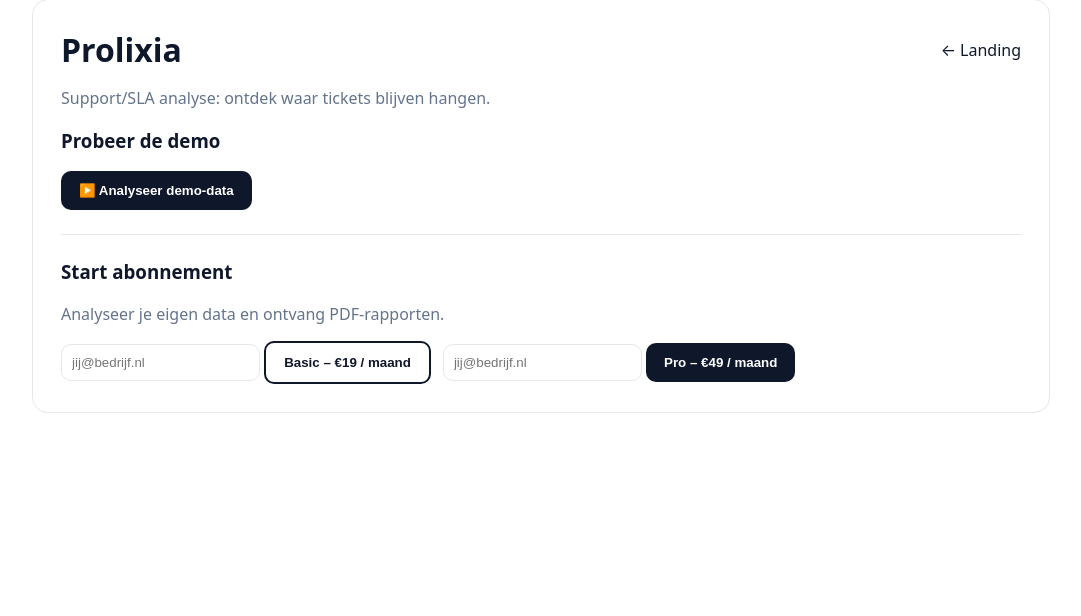
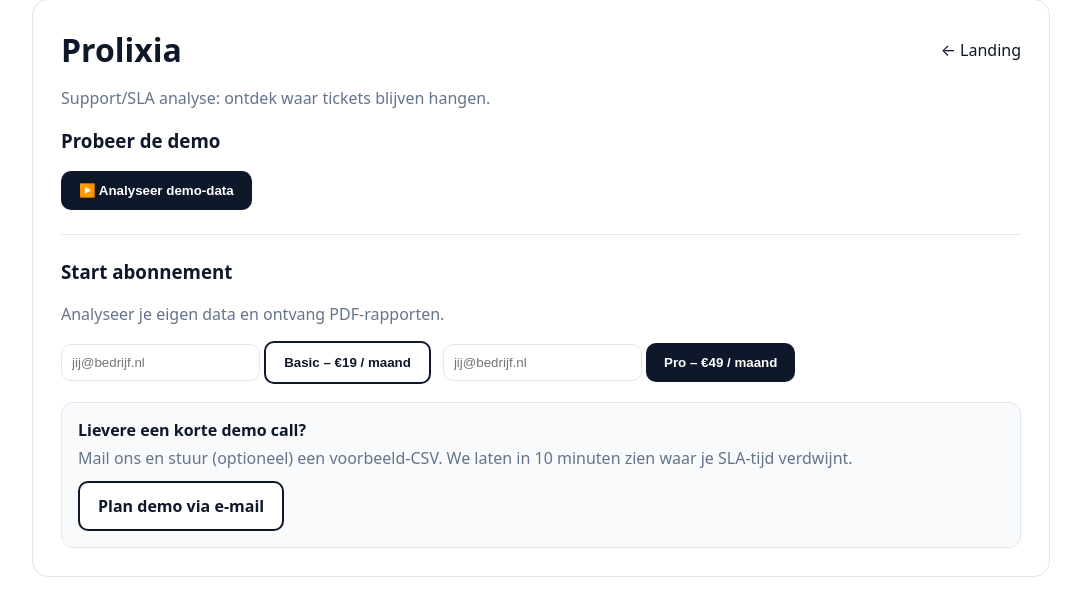
Before and after one commit to Aboe1/process-detector, a FastAPI app: page /app in a window 1280 px wide. Shown: the part 41-657 px from the top of the page, without its empty margins (8-1089 px from the left). Run offline with FastAPI, Linux system fonts and the light colour scheme.

Commit message:
Leadgen paywall: show demo call CTA on 402 upload

```diff
--- a/templates/index.html
+++ b/templates/index.html
@@ -8,14 +8,16 @@
     body { font-family: system-ui, -apple-system, Segoe UI, Roboto, Arial, sans-serif; margin: 40px; color:#0f172a; }
     .card { max-width: 960px; padding: 28px; border: 1px solid #e5e7eb; border-radius: 16px; background:#fff; }
     .row { display:flex; gap:12px; flex-wrap: wrap; align-items:center; }
-    .btn { padding: 12px 18px; border-radius: 10px; border:0; cursor:pointer; background:#0f172a; color:#fff; font-weight:800; }
+    .btn { padding: 12px 18px; border-radius: 10px; border:0; cursor:pointer; background:#0f172a; color:#fff; font-weight:800; text-decoration:none; display:inline-block; }
     .btn.secondary { background:#fff; color:#0f172a; border:2px solid #0f172a; }
     .btn.blue { background:#2563eb; }
+    .btn.red { background:#dc2626; }
     .muted { color:#64748b; }
     input { padding:10px; border-radius:10px; border:1px solid #e5e7eb; }
     a { color:#0f172a; text-decoration:none; }
     hr { border:none; border-top:1px solid #e5e7eb; margin: 24px 0; }
     .box { background:#f8fafc; border:1px solid #e2e8f0; padding:16px; border-radius:12px; }
+    .box.warn { background:#fff7ed; border-color:#fed7aa; }
   </style>
 </head>
 <body>
@@ -54,7 +56,7 @@
 
       {% if not demo_used %}
         <form method="post" action="/demo">
-          <button class="btn">▶️ Analyseer demo-data</button>
+          <button class="btn" type="submit">▶️ Analyseer demo-data</button>
         </form>
       {% else %}
         <p class="muted">Demo is al gebruikt in deze browser.</p>
@@ -68,13 +70,26 @@
       <div class="row">
         <form method="post" action="/subscribe/basic">
           <input type="email" name="email" required placeholder="jij@bedrijf.nl">
-          <button class="btn secondary">Basic – €19 / maand</button>
+          <button class="btn secondary" type="submit">Basic – €19 / maand</button>
         </form>
 
         <form method="post" action="/subscribe/pro">
           <input type="email" name="email" required placeholder="jij@bedrijf.nl">
-          <button class="btn">Pro – €49 / maand</button>
+          <button class="btn" type="submit">Pro – €49 / maand</button>
         </form>
+      </div>
+
+      <div class="box" style="margin-top:18px;">
+        <b>Lievere een korte demo call?</b>
+        <p class="muted" style="margin:6px 0 0;">
+          Mail ons en stuur (optioneel) een voorbeeld-CSV. We laten in 10 minuten zien waar je SLA-tijd verdwijnt.
+        </p>
+        <div class="row" style="margin-top:12px;">
+          <a class="btn secondary"
+             href="mailto:info@prolixia.com?subject=Prolixia%20demo%20aanvraag&body=Hoi%2C%0A%0AIk%20wil%20graag%20een%20korte%20demo%20van%20Prolixia.%0A%0ABedrijf%3A%20%0ATickets%20per%20maand%3A%20%0ASupporttool%20(Zendesk%2FJira%2Fetc.)%3A%20%0A%0AGroet%2C%0A">
+            Plan demo via e-mail
+          </a>
+        </div>
       </div>
 
     {% else %}
@@ -87,6 +102,20 @@
         <button class="btn" type="submit">Analyseer & genereer PDF</button>
       </form>
 
+      <div id="paywall" class="box warn" style="display:none; margin-top:14px;">
+        <b>Abonnement vereist</b>
+        <p class="muted" style="margin:6px 0 0;">
+          Wil je dit rapport op je eigen data? Start een abonnement, of plan een korte demo call.
+        </p>
+        <div class="row" style="margin-top:12px;">
+          <a class="btn blue" href="#subscribe">Start abonnement →</a>
+          <a class="btn secondary"
+             href="mailto:info@prolixia.com?subject=Prolixia%20demo%20aanvraag&body=Hoi%2C%0A%0AIk%20probeerde%20te%20uploaden%20maar%20heb%20nog%20geen%20abonnement.%20Ik%20wil%20graag%20een%20korte%20demo%20call.%0A%0ABedrijf%3A%20%0ATickets%20per%20maand%3A%20%0ASupporttool%3A%20%0A%0AGroet%2C%0A">
+            Plan demo call
+          </a>
+        </div>
+      </div>
+
       <p id="msg" class="muted"></p>
     {% endif %}
   </div>
@@ -96,13 +125,23 @@
     document.getElementById("uploadForm").addEventListener("submit", async (e) => {
       e.preventDefault();
       const fd = new FormData(e.target);
+
       const res = await fetch("/upload", { method: "POST", body: fd });
-      const data = await res.json();
 
-      if (data.filename) {
+      // ✅ Paywall / leadgen bij 402
+      if (res.status === 402) {
+        document.getElementById("paywall").style.display = "block";
+        document.getElementById("msg").textContent = "";
+        return;
+      }
+
+      let data = {};
+      try { data = await res.json(); } catch (err) {}
+
+      if (res.ok && data.filename) {
         window.location = "/download/" + encodeURIComponent(data.filename);
       } else {
-        document.getElementById("msg").textContent = "Upload mislukt.";
+        document.getElementById("msg").textContent = "Upload mislukt. Controleer je CSV en probeer opnieuw.";
       }
     });
   </script>
```
